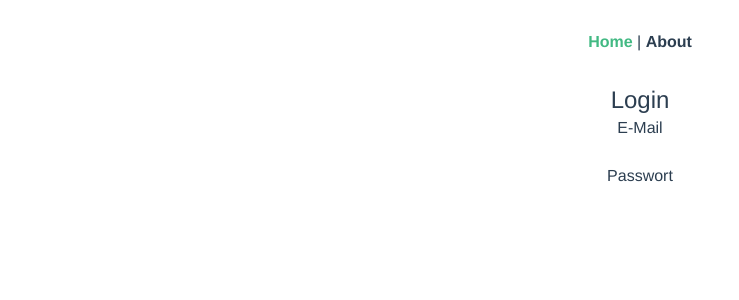
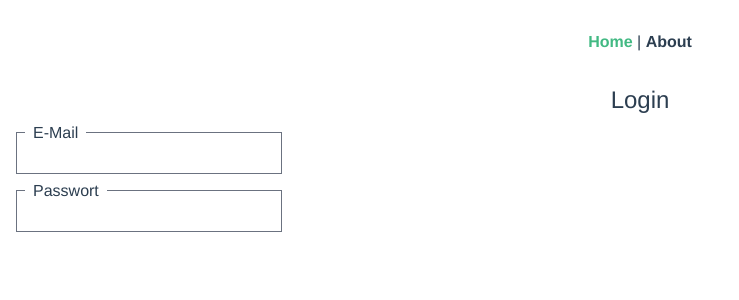
Before and after one commit to AelElliotBanyard/m294-lb-frontend, a Vue app: page /#/ in a window 1280 px wide. Shown: the top 300 px of the page, without its empty margins (0-739 px from the left). Built offline with nearby package versions, Linux system fonts and the light colour scheme.

Commit message:
styled input

```diff
--- a/src/components/FieldComponent.vue
+++ b/src/components/FieldComponent.vue
@@ -1,7 +1,11 @@
 <template>
-  <div>
-    <p>{{ label }}</p>
-    <input :type="type" :v-model="field" />
+  <div class="border border-gray-500 m-4 relative w-min h-min">
+    <p class="absolute bottom-7 left-2 bg-white px-2">{{ label }}</p>
+    <input
+      :type="type"
+      :v-model="field"
+      class="w-64 h-10 focus-visible:outline-none ml-2"
+    />
   </div>
 </template>
 
```
